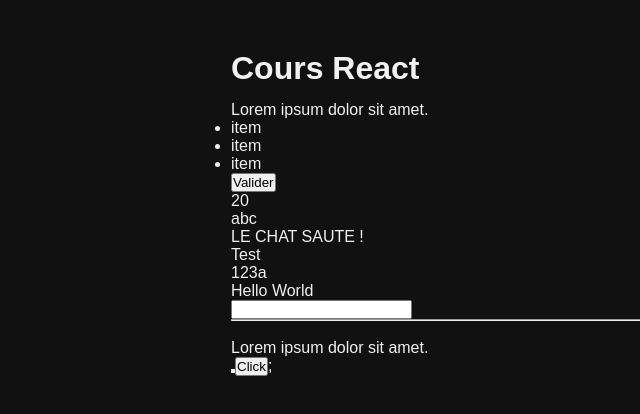
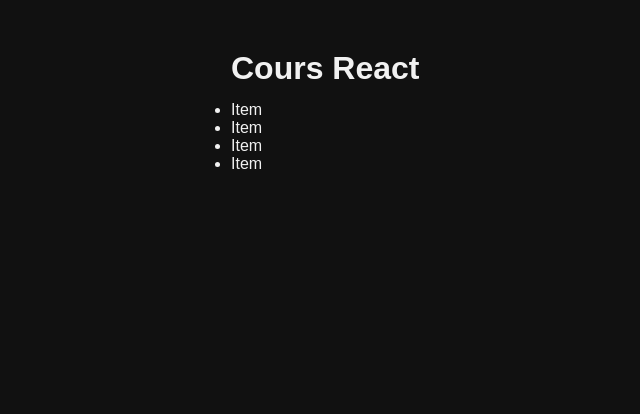
Before and after one commit to Benalta7892/React, a React (Vite) app in the folder 3.Les-bases-de-React/: page / in a window 1280 px wide. Shown: the top 414 px of the page, without its empty margins (9-649 px from the left). Built offline with nearby package versions, Linux system fonts and the light colour scheme.

Commit message:
Premier composant

```diff
--- a/3.Les-bases-de-React/src/App.jsx
+++ b/3.Les-bases-de-React/src/App.jsx
@@ -1,4 +1,4 @@
-import Container from "./lessons/1.Le-JSX/Container";
+import Container from "./lessons/2.Premier-composant/Container";
 
 function App() {
   return (
--- a/3.Les-bases-de-React/src/lessons/2.Premier-composant/Container.jsx
+++ b/3.Les-bases-de-React/src/lessons/2.Premier-composant/Container.jsx
@@ -1,7 +1,12 @@
+import ListItem from "./ListItem";
+
 export default function Container() {
   return (
-    <div>
-      <h1>Premier Composant</h1>
-    </div>
-  )
+    <ul>
+      <ListItem />
+      <ListItem />
+      <ListItem />
+      <ListItem />
+    </ul>
+  );
 }
--- /dev/null
+++ b/3.Les-bases-de-React/src/lessons/2.Premier-composant/ListItem.jsx
@@ -0,0 +1,3 @@
+export default function ListItem() {
+  return <li>Item</li>;
+}
```
